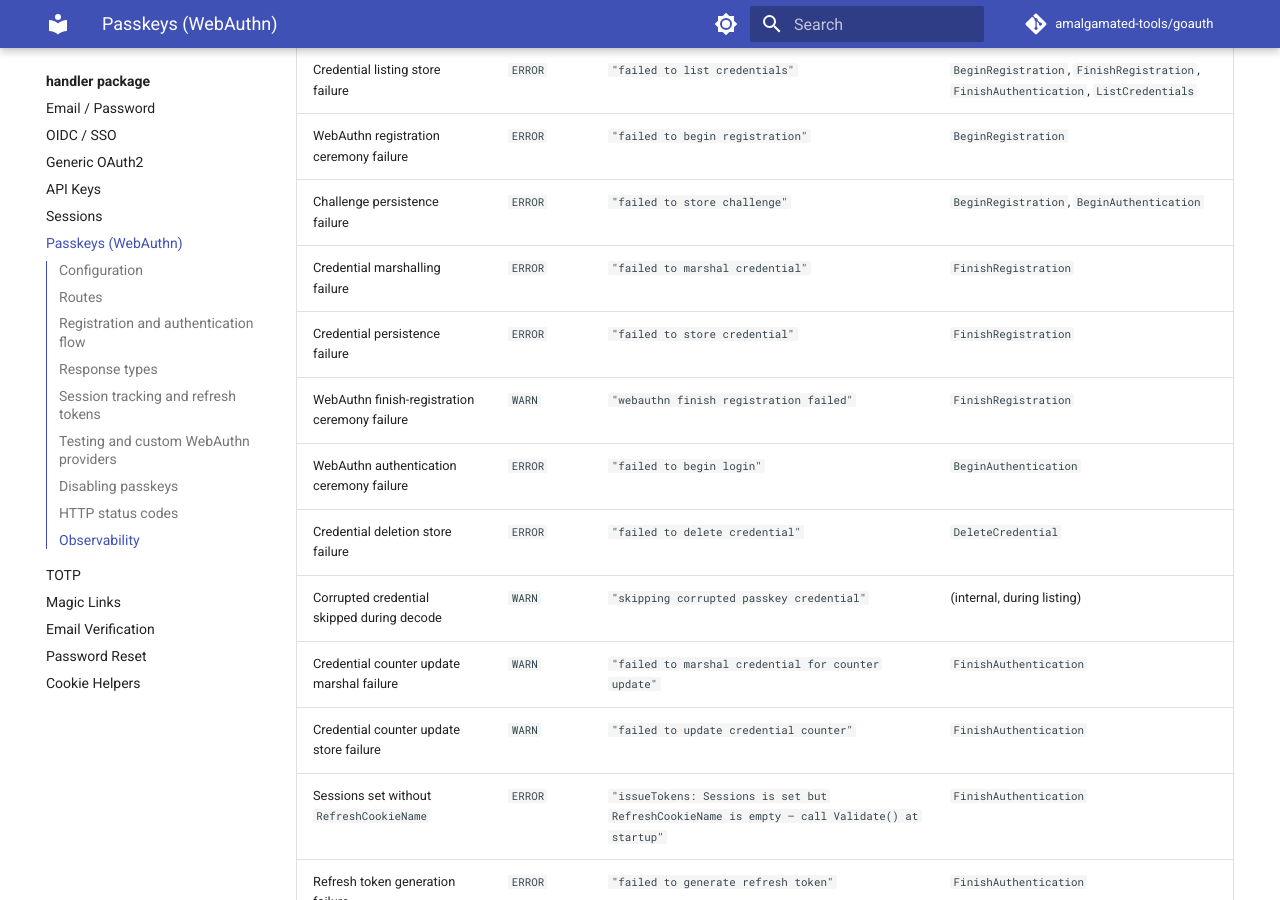
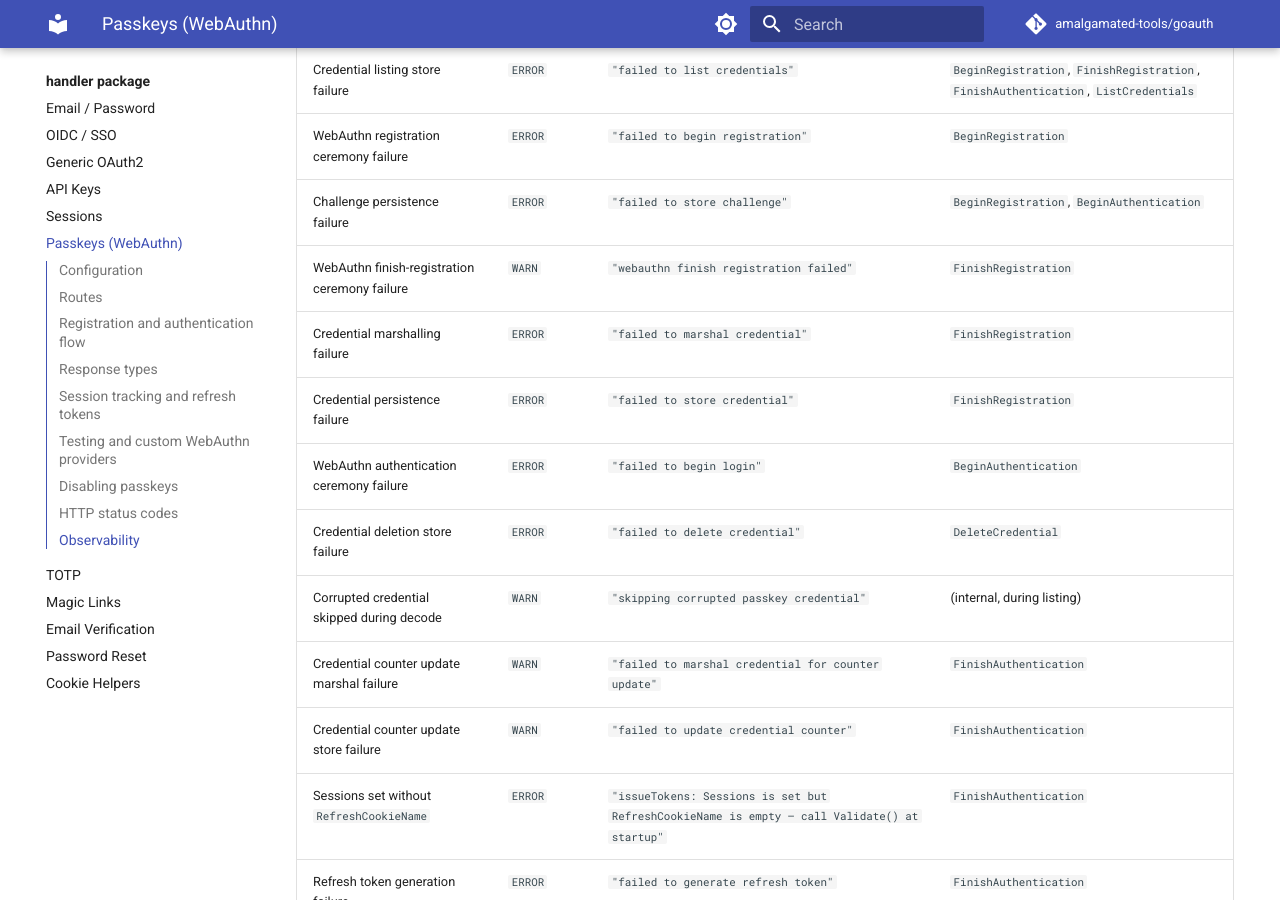
Before and after one commit to amalgamated-tools/goauth, an MkDocs documentation site: the page built from docs/handler/passkeys.md, in a window 1280 px wide and 900 px high, scrolled down 5139 px. Built offline with MkDocs 1.6.1 and Material for MkDocs 9.7.7, drawn with Linux system fonts in a browser that asks for light colours; comment, search, counter and statistics services are not loaded.

```diff
--- a/docs/handler/passkeys.md
+++ b/docs/handler/passkeys.md
@@ -155,9 +155,9 @@ Set `WebAuthn: nil` to deploy `PasskeyHandler` in a disabled state. `Enabled` re
 | Credential listing store failure | `ERROR` | `"failed to list credentials"` | `BeginRegistration`, `FinishRegistration`, `FinishAuthentication`, `ListCredentials` |
 | WebAuthn registration ceremony failure | `ERROR` | `"failed to begin registration"` | `BeginRegistration` |
 | Challenge persistence failure | `ERROR` | `"failed to store challenge"` | `BeginRegistration`, `BeginAuthentication` |
+| WebAuthn finish-registration ceremony failure | `WARN` | `"webauthn finish registration failed"` | `FinishRegistration` |
 | Credential marshalling failure | `ERROR` | `"failed to marshal credential"` | `FinishRegistration` |
 | Credential persistence failure | `ERROR` | `"failed to store credential"` | `FinishRegistration` |
-| WebAuthn finish-registration ceremony failure | `WARN` | `"webauthn finish registration failed"` | `FinishRegistration` |
 | WebAuthn authentication ceremony failure | `ERROR` | `"failed to begin login"` | `BeginAuthentication` |
 | Credential deletion store failure | `ERROR` | `"failed to delete credential"` | `DeleteCredential` |
 | Corrupted credential skipped during decode | `WARN` | `"skipping corrupted passkey credential"` | (internal, during listing) |
```
